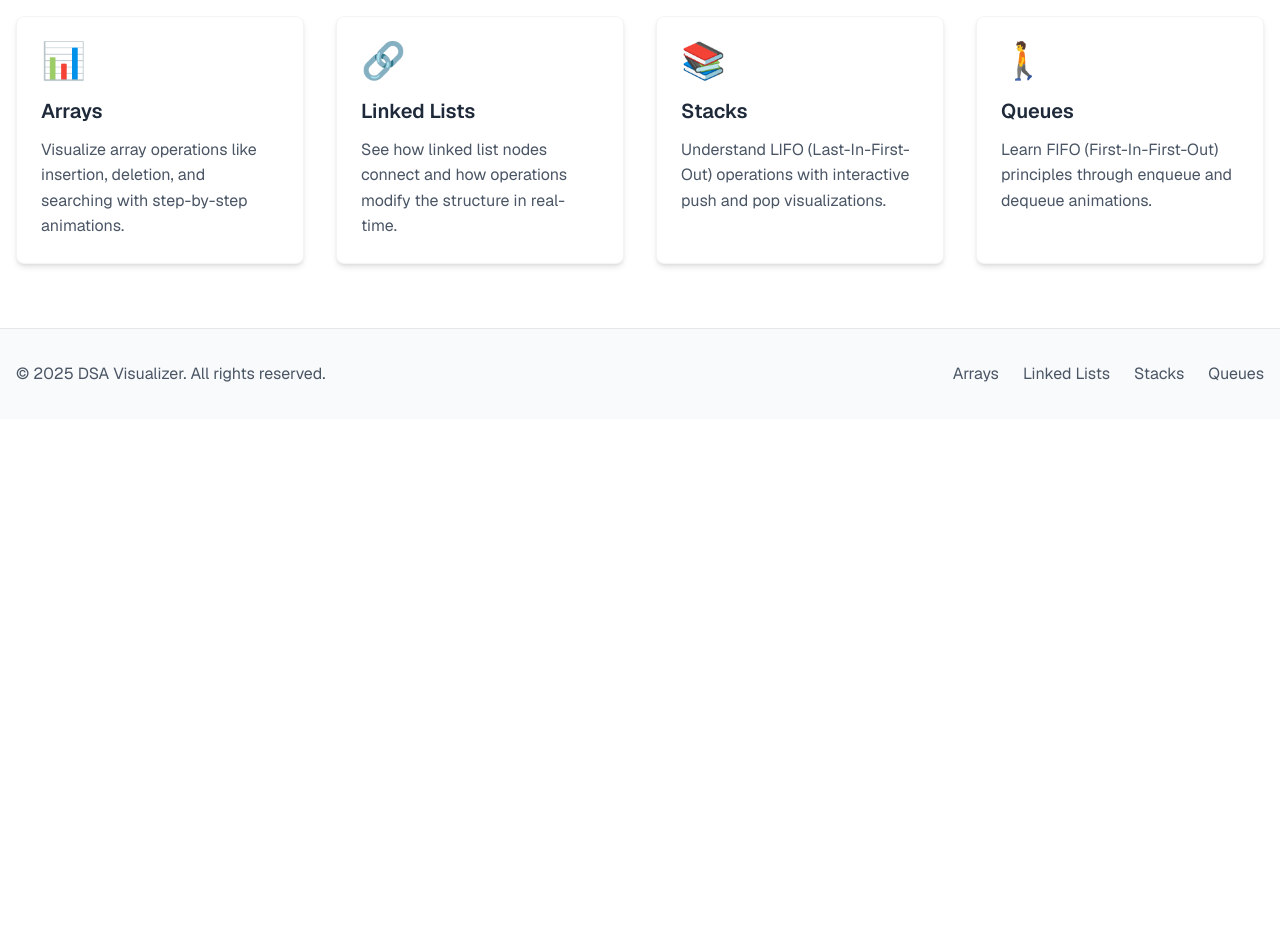
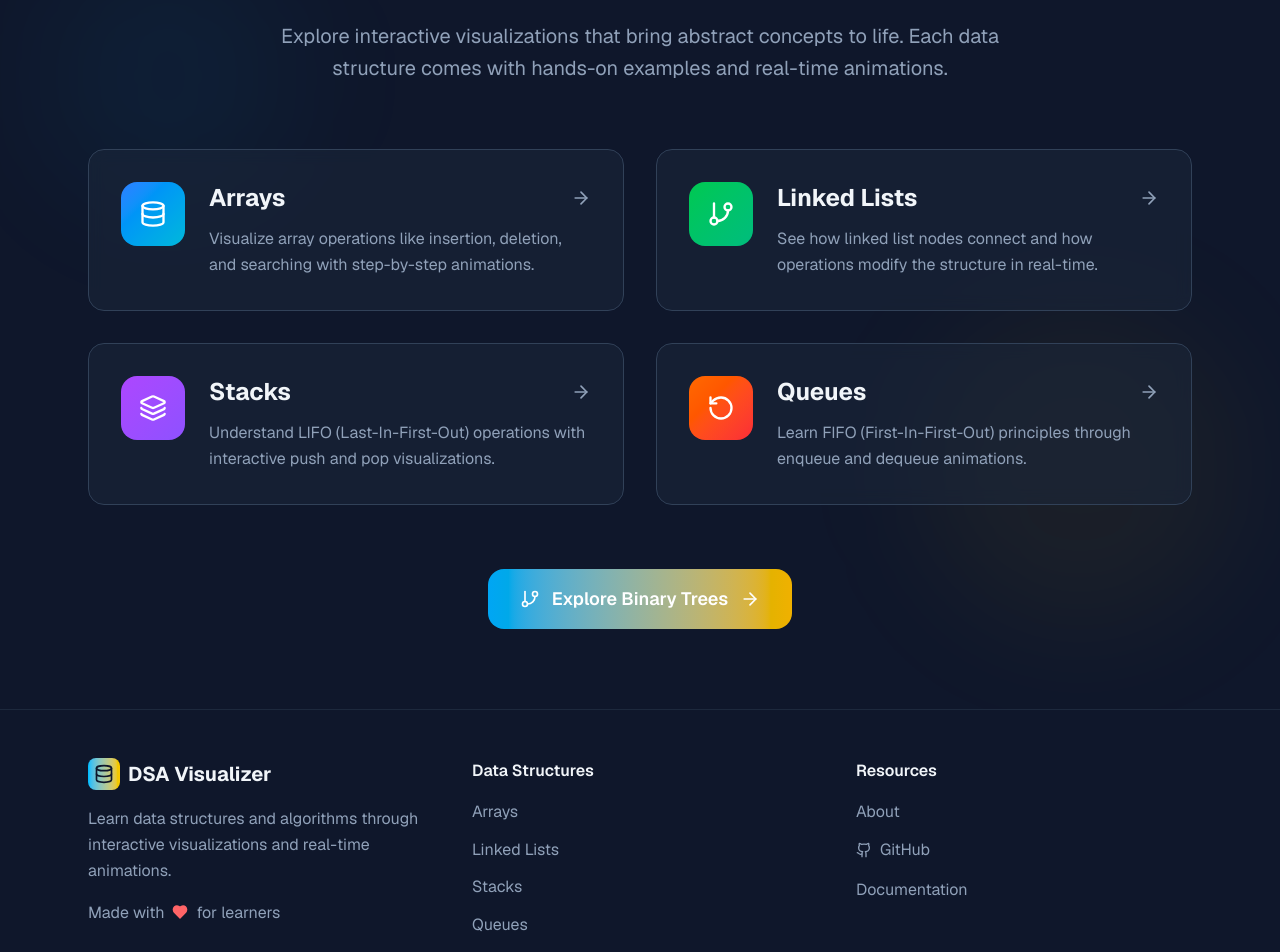
Before and after one commit to gael55x/DSA-Visualizer, a Next.js app in the folder dsa-visualizer/: page / in a window 1280 px wide. Shown: the part 1000-1952 px from the top of the page. Before the commit the page ends 1419 px from the top, so only its background shows below. Built offline with nearby package versions, Linux system fonts and the light colour scheme.

Commit message:
updated features and footer component to make it universal in all other routes

```diff
--- a/dsa-visualizer/app/linked-list/page.tsx
+++ b/dsa-visualizer/app/linked-list/page.tsx
@@ -1,22 +1,18 @@
-import Navbar from "../../components/Navbar";
 import LinkedListVisualizer from "../../components/visualizers/LinkedListVisualizer";
-import Footer from "../../components/Footer";
 
 export default function LinkedListPage() {
   return (
-    <div className="min-h-screen flex flex-col">
-      <Navbar />
-      <main className="flex-grow py-8">
+    <div className="py-8 bg-slate-900">
       <div className="container mx-auto px-4">
-          <h1 className="text-3xl font-bold mb-6 text-center">Linked List Data Structure</h1>
+        <h1 className="text-3xl font-bold mb-6 text-center text-slate-100">Linked List Data Structure</h1>
         <div className="mb-8 max-w-3xl mx-auto">
-            <p className="text-white-700 mb-4">
+          <p className="text-slate-300 mb-4">
             A linked list is a linear data structure where elements are not stored at contiguous memory locations.
             Each element (node) contains a data field and a reference (link) to the next node.
           </p>
-            <div className="bg-black-50 p-4 rounded-md">
-              <h3 className="font-semibold mb-2">Common Linked List Operations:</h3>
-              <ul className="list-disc pl-5 space-y-1">
+          <div className="bg-slate-800/50 border border-slate-700 p-6 rounded-xl">
+            <h3 className="font-semibold mb-4 text-slate-100">Common Linked List Operations:</h3>
+            <ul className="list-disc pl-5 space-y-2 text-slate-300">
               <li>Access: O(n) - Need to traverse from head</li>
               <li>Search: O(n) - Linear time to find an element</li>
               <li>Insert at beginning: O(1) - Constant time</li>
@@ -28,8 +24,6 @@ export default function LinkedListPage() {
         </div>
         <LinkedListVisualizer />
       </div>
-      </main>
-      <Footer />
     </div>
   );
 }
--- a/dsa-visualizer/components/Features.tsx
+++ b/dsa-visualizer/components/Features.tsx
@@ -1,46 +1,121 @@
+'use client';
+
+import Link from 'next/link';
+import { motion } from 'framer-motion';
+import { ArrowRight, Database, GitBranch, Layers, RotateCcw } from 'lucide-react';
+
 export default function Features() {
   const features = [
     {
       title: "Arrays",
       description: "Visualize array operations like insertion, deletion, and searching with step-by-step animations.",
-      icon: "📊",
+      icon: Database,
+      href: "/array",
+      color: "from-blue-500 to-cyan-500"
     },
     {
       title: "Linked Lists",
       description: "See how linked list nodes connect and how operations modify the structure in real-time.",
-      icon: "🔗",
+      icon: GitBranch,
+      href: "/linked-list",
+      color: "from-green-500 to-emerald-500"
     },
     {
       title: "Stacks",
       description: "Understand LIFO (Last-In-First-Out) operations with interactive push and pop visualizations.",
-      icon: "📚",
+      icon: Layers,
+      href: "/stack",
+      color: "from-purple-500 to-violet-500"
     },
     {
       title: "Queues",
       description: "Learn FIFO (First-In-First-Out) principles through enqueue and dequeue animations.",
-      icon: "🚶",
+      icon: RotateCcw,
+      href: "/queue",
+      color: "from-orange-500 to-red-500"
     },
   ];
 
   return (
-    <div id="features" className="py-16 bg-white">
-      <div className="container mx-auto px-4">
-        <h2 className="text-3xl font-bold text-center mb-12 text-gray-800">
-          Data Structures You Can Explore
-        </h2>
-        <div className="grid grid-cols-1 md:grid-cols-2 lg:grid-cols-4 gap-8">
-          {features.map((feature, index) => (
-            <div
-              key={index}
-              className="bg-white p-6 rounded-lg shadow-md hover:shadow-lg transition-shadow border border-gray-100"
-            >
-              <div className="text-4xl mb-4">{feature.icon}</div>
-              <h3 className="text-xl font-semibold mb-3 text-gray-800">{feature.title}</h3>
-              <p className="text-gray-600">{feature.description}</p>
-            </div>
-          ))}
+    <section className="py-20 bg-slate-900 relative overflow-hidden">
+      {/* Background Elements */}
+      <div className="absolute inset-0">
+        <div className="absolute top-20 left-10 w-64 h-64 bg-sky-400/5 rounded-full blur-3xl"></div>
+        <div className="absolute bottom-20 right-10 w-80 h-80 bg-yellow-400/5 rounded-full blur-3xl"></div>
+      </div>
+
+      <div className="relative z-10 max-w-6xl mx-auto px-6">
+        <motion.div
+          initial={{ opacity: 0, y: 30 }}
+          animate={{ opacity: 1, y: 0 }}
+          transition={{ duration: 0.8 }}
+          className="text-center mb-16"
+        >
+          <h2 className="text-4xl md:text-5xl font-bold text-slate-100 mb-6">
+            Master Data Structures
+          </h2>
+          <p className="text-xl text-slate-400 max-w-3xl mx-auto leading-relaxed">
+            Explore interactive visualizations that bring abstract concepts to life.
+            Each data structure comes with hands-on examples and real-time animations.
+          </p>
+        </motion.div>
+
+        <div className="grid grid-cols-1 md:grid-cols-2 gap-8">
+          {features.map((feature, index) => {
+            const IconComponent = feature.icon;
+            return (
+              <motion.div
+                key={feature.title}
+                initial={{ opacity: 0, y: 40 }}
+                animate={{ opacity: 1, y: 0 }}
+                transition={{ delay: index * 0.1, duration: 0.6 }}
+              >
+                <Link
+                  href={feature.href}
+                  className="group block p-8 bg-slate-800/50 border border-slate-700 rounded-2xl backdrop-blur-sm hover:bg-slate-800/70 transition-all duration-300 hover:scale-105 hover:shadow-xl hover:shadow-slate-900/50"
+                >
+                  <div className="flex items-start gap-6">
+                    <div className={`w-16 h-16 bg-gradient-to-br ${feature.color} rounded-2xl flex items-center justify-center group-hover:scale-110 transition-transform duration-300`}>
+                      <IconComponent size={28} className="text-white" />
+                    </div>
+
+                    <div className="flex-1">
+                      <div className="flex items-center justify-between mb-3">
+                        <h3 className="text-2xl font-bold text-slate-100 group-hover:text-sky-400 transition-colors">
+                          {feature.title}
+                        </h3>
+                        <ArrowRight
+                          size={20}
+                          className="text-slate-400 group-hover:text-sky-400 group-hover:translate-x-1 transition-all"
+                        />
+                      </div>
+                      <p className="text-slate-400 leading-relaxed group-hover:text-slate-300 transition-colors">
+                        {feature.description}
+                      </p>
+                    </div>
+                  </div>
+                </Link>
+              </motion.div>
+            );
+          })}
         </div>
+
+        <motion.div
+          initial={{ opacity: 0, y: 30 }}
+          animate={{ opacity: 1, y: 0 }}
+          transition={{ delay: 0.6, duration: 0.8 }}
+          className="text-center mt-16"
+        >
+          <Link
+            href="/binary-tree"
+            className="inline-flex items-center gap-3 px-8 py-4 bg-gradient-to-r from-sky-500 to-yellow-500 hover:from-sky-600 hover:to-yellow-600 text-white rounded-2xl font-semibold text-lg transition-all duration-300 transform hover:scale-105 hover:shadow-xl hover:shadow-sky-500/25"
+          >
+            <GitBranch size={20} />
+            Explore Binary Trees
+            <ArrowRight size={20} className="group-hover:translate-x-1 transition-transform" />
+          </Link>
+        </motion.div>
       </div>
-    </div>
+    </section>
   );
 }
--- a/dsa-visualizer/components/Footer.tsx
+++ b/dsa-visualizer/components/Footer.tsx
@@ -1,27 +1,109 @@
 import Link from "next/link";
+import { Database, Github, Heart } from "lucide-react";
 
 export default function Footer() {
+  const currentYear = new Date().getFullYear();
+
+  const quickLinks = [
+    { name: "Arrays", href: "/array" },
+    { name: "Linked Lists", href: "/linked-list" },
+    { name: "Stacks", href: "/stack" },
+    { name: "Queues", href: "/queue" },
+    { name: "Binary Trees", href: "/binary-tree" },
+  ];
+
   return (
-    <footer className="bg-gray-50 py-8 border-t border-gray-200">
-      <div className="container mx-auto px-4">
-        <div className="flex flex-col md:flex-row justify-between items-center">
-          <div className="mb-4 md:mb-0">
-            <p className="text-gray-600">
-              © {new Date().getFullYear()} DSA Visualizer. All rights reserved.
+    <footer className="bg-slate-900 border-t border-slate-800">
+      <div className="max-w-6xl mx-auto px-6 py-12">
+        <div className="grid grid-cols-1 md:grid-cols-3 gap-12">
+          {/* Brand Section */}
+          <div className="space-y-4">
+            <div className="flex items-center gap-2">
+              <div className="w-8 h-8 bg-gradient-to-r from-sky-400 to-yellow-400 rounded-lg flex items-center justify-center">
+                <Database size={20} className="text-slate-900" />
+              </div>
+              <span className="font-bold text-xl text-slate-100">DSA Visualizer</span>
+            </div>
+            <p className="text-slate-400 leading-relaxed">
+              Learn data structures and algorithms through interactive visualizations
+              and real-time animations.
             </p>
+            <div className="flex items-center gap-2 text-slate-400">
+              <span>Made with</span>
+              <Heart size={16} className="text-red-400 fill-current" />
+              <span>for learners</span>
+            </div>
           </div>
-          <div className="flex space-x-6">
-            <Link href="/array" className="text-gray-600 hover:text-blue-600">
-              Arrays
+
+          {/* Quick Links */}
+          <div className="space-y-4">
+            <h3 className="font-semibold text-slate-100">Data Structures</h3>
+            <ul className="space-y-3">
+              {quickLinks.map((link) => (
+                <li key={link.name}>
+                  <Link
+                    href={link.href}
+                    className="text-slate-400 hover:text-sky-400 transition-colors duration-200"
+                  >
+                    {link.name}
+                  </Link>
+                </li>
+              ))}
+            </ul>
+          </div>
+
+          {/* Additional Links */}
+          <div className="space-y-4">
+            <h3 className="font-semibold text-slate-100">Resources</h3>
+            <ul className="space-y-3">
+              <li>
+                <Link
+                  href="/about"
+                  className="text-slate-400 hover:text-sky-400 transition-colors duration-200"
+                >
+                  About
+                </Link>
+              </li>
+              <li>
+                <a
+                  href="https://github.com"
+                  target="_blank"
+                  rel="noopener noreferrer"
+                  className="inline-flex items-center gap-2 text-slate-400 hover:text-sky-400 transition-colors duration-200"
+                >
+                  <Github size={16} />
+                  GitHub
+                </a>
+              </li>
+              <li>
+                <Link
+                  href="/docs"
+                  className="text-slate-400 hover:text-sky-400 transition-colors duration-200"
+                >
+                  Documentation
+                </Link>
+              </li>
+            </ul>
+          </div>
+        </div>
+
+        {/* Bottom Section */}
+        <div className="border-t border-slate-800 mt-12 pt-8 flex flex-col sm:flex-row justify-between items-center gap-4">
+          <p className="text-slate-500 text-sm">
+            © {currentYear} DSA Visualizer. All rights reserved.
+          </p>
+          <div className="flex items-center gap-6">
+            <Link
+              href="/privacy"
+              className="text-slate-500 hover:text-slate-400 text-sm transition-colors duration-200"
+            >
+              Privacy Policy
             </Link>
-            <Link href="/linked-list" className="text-gray-600 hover:text-blue-600">
-              Linked Lists
-            </Link>
-            <Link href="/stack" className="text-gray-600 hover:text-blue-600">
-              Stacks
-            </Link>
-            <Link href="/queue" className="text-gray-600 hover:text-blue-600">
-              Queues
+            <Link
+              href="/terms"
+              className="text-slate-500 hover:text-slate-400 text-sm transition-colors duration-200"
+            >
+              Terms of Service
             </Link>
           </div>
         </div>
```
Lines whose indentation alone changed are shown as unchanged.
